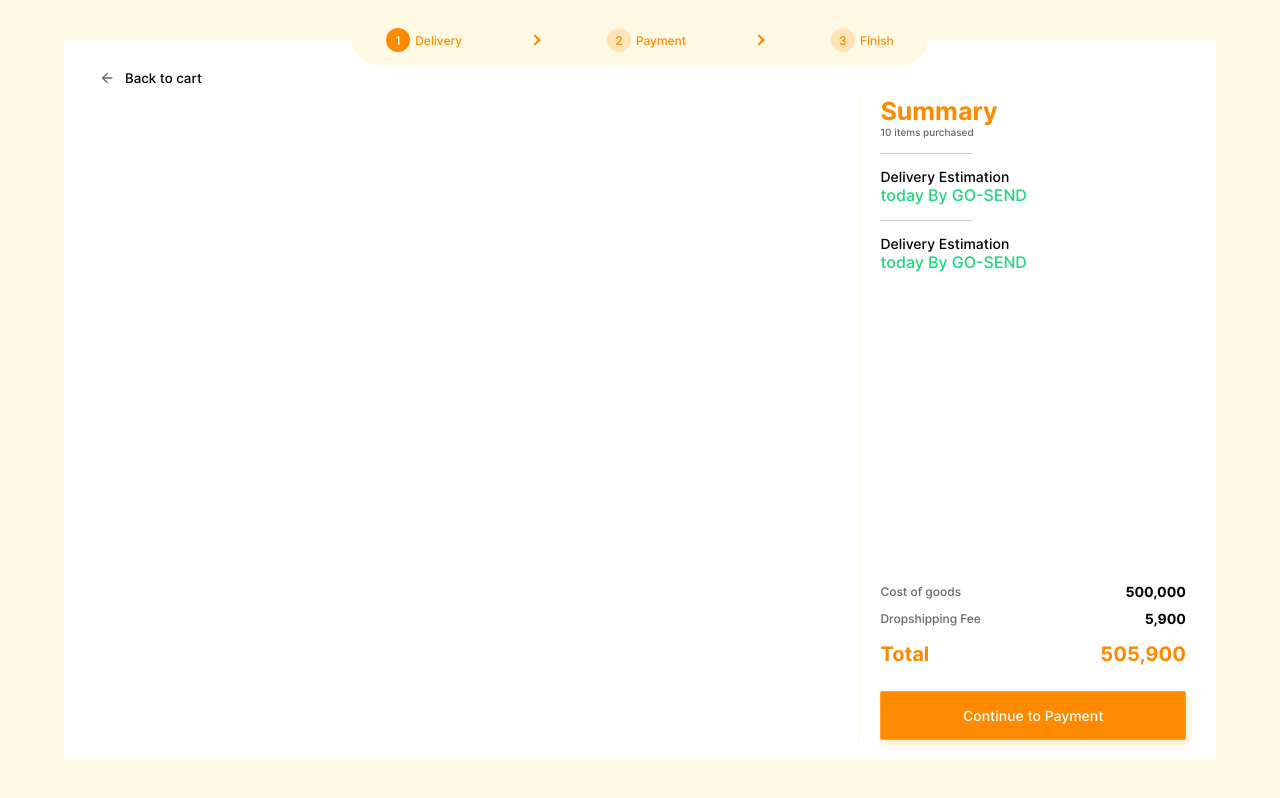
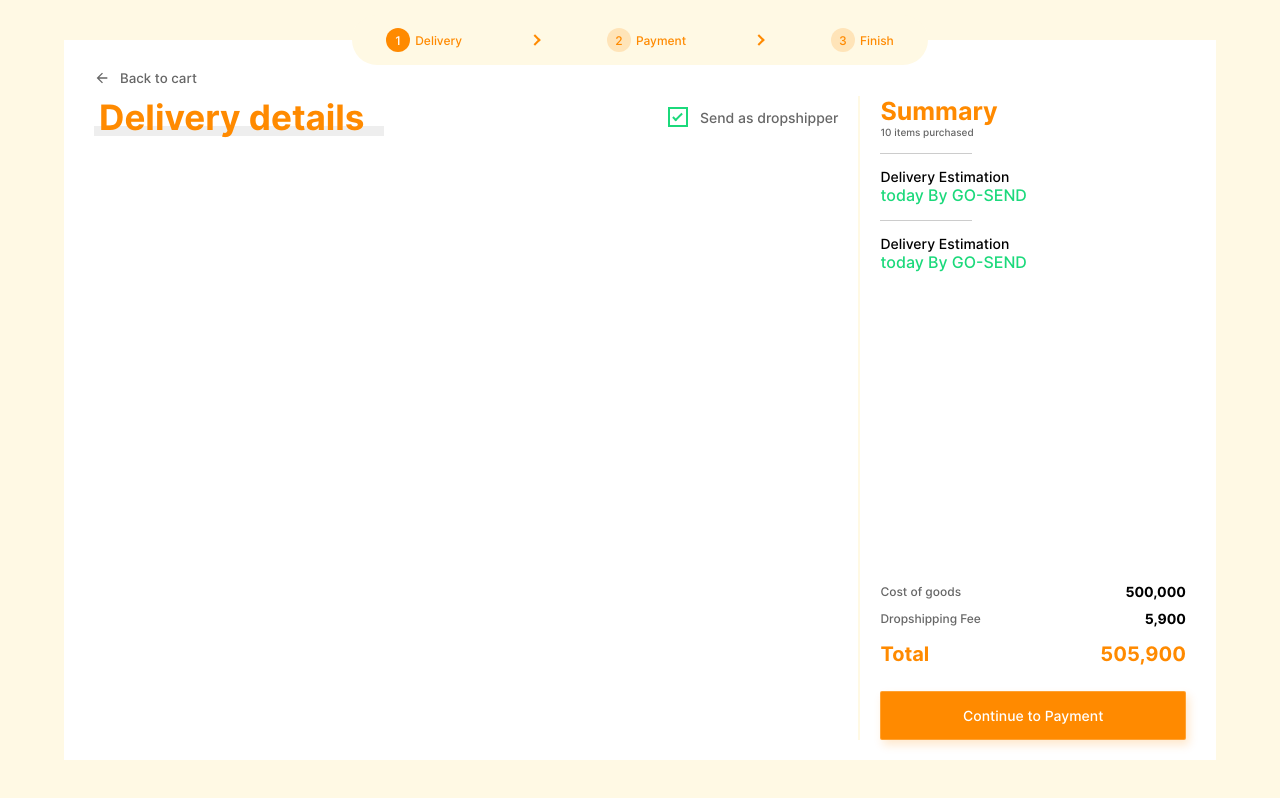
Before and after one commit to satriyawicaksana/jakmall, a Vue app: page / in a window 1280 px wide. Built offline with nearby package versions, Linux system fonts and the light colour scheme.

Commit message:
adding dropshipper checkbox

```diff
--- a/src/App.vue
+++ b/src/App.vue
@@ -34,7 +34,26 @@
           </button>
         </div>
         <div class="form__container">
-          <div class="form__container_left"></div>
+          <div class="form__container_left">
+            <div class="delivery">
+              <div class="delivery__top">
+                <HeaderText title="Delivery details" />
+                <div class="dropshipper">
+                  <label class="dropshipper__label" for="dropship">
+                    <input
+                      type="checkbox"
+                      id="dropship"
+                      v-model="formObj.checked"
+                      @change="resetField"
+                    />
+                    <span class="checkmark"></span>
+                    Send as dropshipper
+                  </label>
+                </div>
+              </div>
+              <div class="delivery__bot"></div>
+            </div>
+          </div>
           <div class="form__container_right">
             <div class="summary__top">
               <h3>Summary</h3>
@@ -68,6 +87,7 @@ import NavigationItem from "./components/NavigationItem";
 import SummaryBox from "./components/SummaryBox";
 import ListCost from "./components/ListCost";
 import OrangeButton from "./components/OrangeButton";
+import HeaderText from "./components/HeaderText";
 export default {
   name: "App",
   components: {
@@ -75,7 +95,8 @@ export default {
     NavigationItem,
     SummaryBox,
     ListCost,
-    OrangeButton
+    OrangeButton,
+    HeaderText
   },
   data: function() {
     return {
@@ -152,11 +173,11 @@ flexbox(dir = row, jus = center, ali = center) {
 
 html {
   font-size: 62.5%;
-  color: grey-font;
 }
 
 html, body, button {
   font-family: inter-medium;
+  color: grey-font;
 }
 
 #app {
@@ -232,7 +253,7 @@ html, body, button {
 .form__navigation {
   & button {
     flexbox(row, flex-start, center);
-    padding: 1rem 0.5rem;
+    padding: 1rem 0;
     border: none;
     background: transparent;
     cursor: pointer;
@@ -258,6 +279,60 @@ html, body, button {
 .form__container_left {
   width: 70%;
   height: 100%;
+}
+
+.delivery__top {
+  flexbox(row, space-between, center);
+}
+
+.dropshipper {
+  margin-right: 2rem;
+  position: relative;
+
+  & label {
+    width: 170px;
+    height: 20px;
+    font-size: 1.4rem;
+    flexbox(row, flex-end, center);
+  }
+
+  & input {
+    cursor: pointer;
+    height: 0;
+    width: 0;
+
+    &:checked ~ .checkmark {
+      border-color: dark-green;
+    }
+
+    &:checked ~ .checkmark:after {
+      display: block;
+    }
+  }
+}
+
+.checkmark {
+  position: absolute;
+  top: 0;
+  left: 0;
+  height: 20px;
+  width: 20px;
+  border: 2px solid grey-accent;
+}
+
+.checkmark:after {
+  content: '';
+  display: none;
+  position: absolute;
+  left: 5px;
+  top: 2px;
+  width: 5px;
+  height: 10px;
+  border: solid dark-green;
+  border-width: 0 2px 2px 0;
+  -webkit-transform: rotate(45deg);
+  -ms-transform: rotate(45deg);
+  transform: rotate(45deg);
 }
 
 .form__container_right {
```
